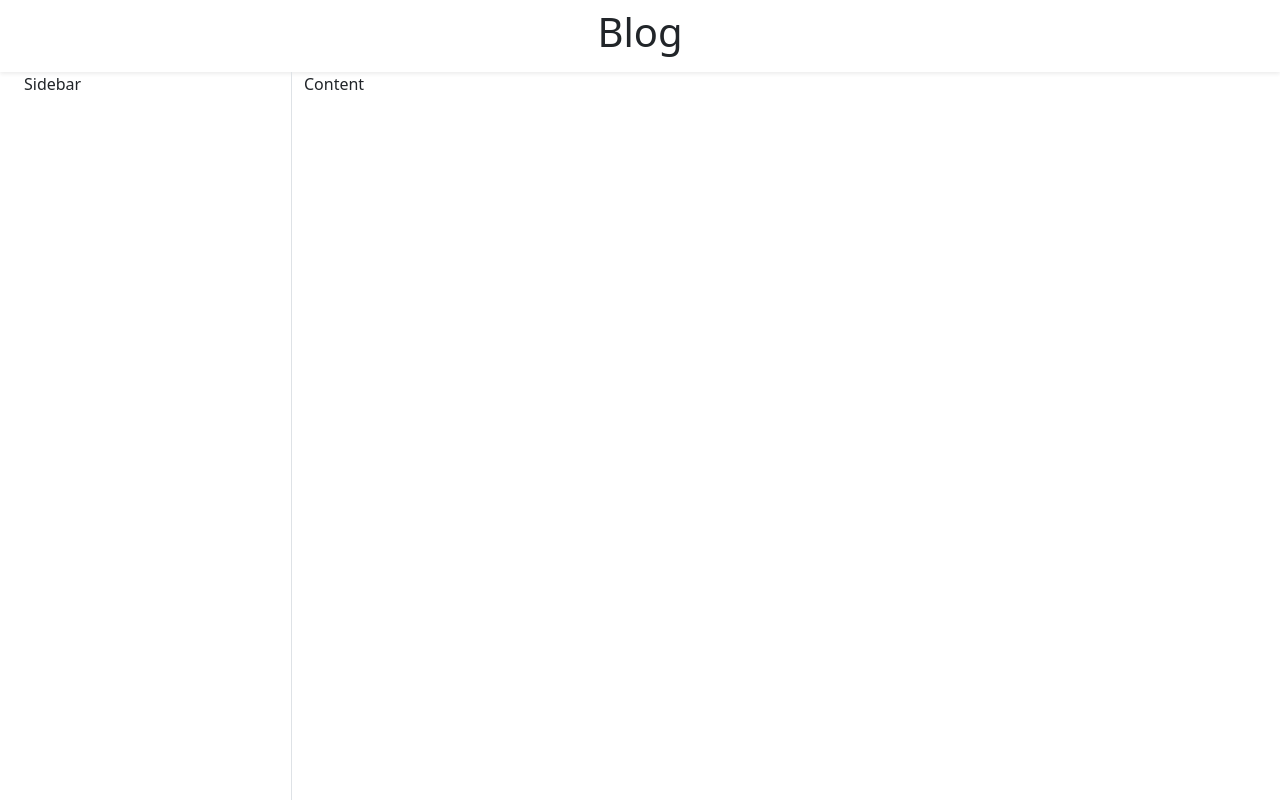
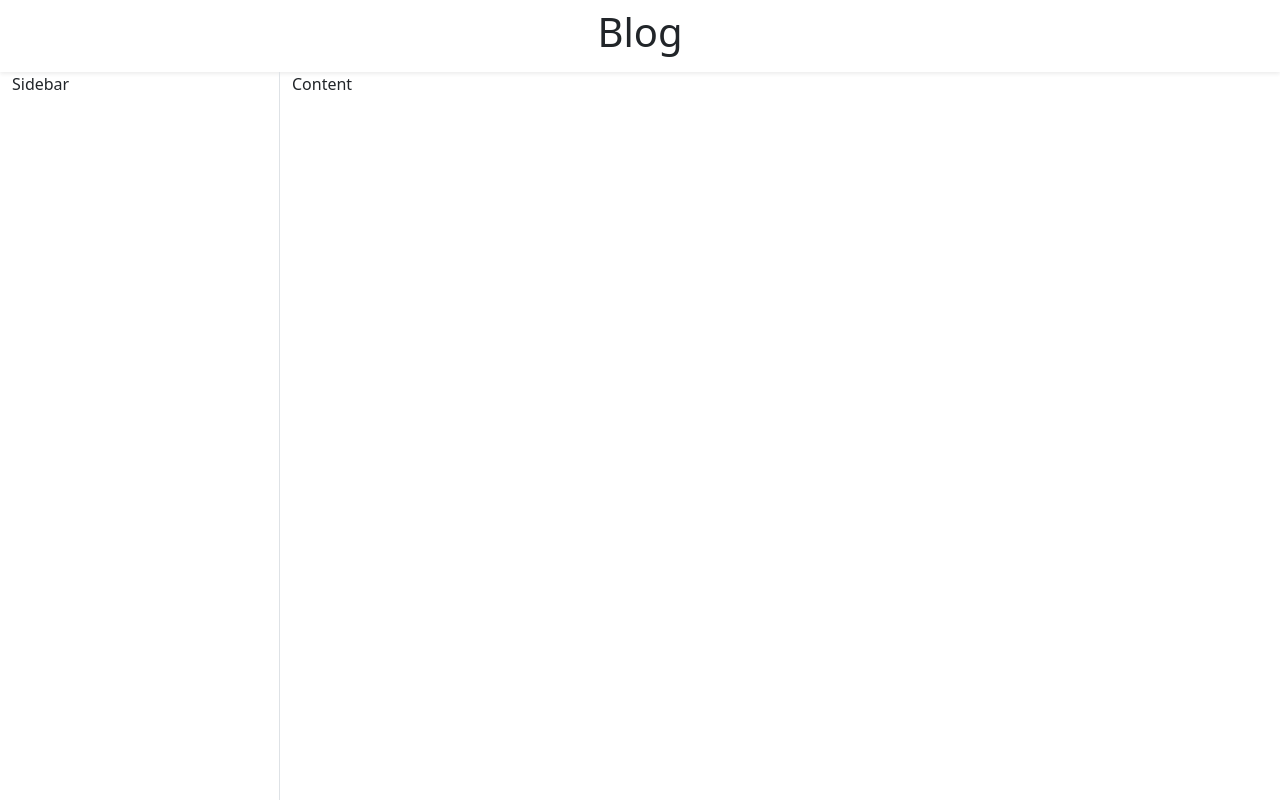
Before and after one commit to gideonadeti/blog, a Next.js app: page / in a window 1280 px wide. Shown: the top 800 px of the page. Built offline with nearby package versions, Linux system fonts and the light colour scheme.

Commit message:
Remove container fluid

```diff
--- a/src/app/components/Main.tsx
+++ b/src/app/components/Main.tsx
@@ -3,7 +3,7 @@ import Content from "./Content";
 
 export default function Main() {
   return (
-    <main className="flex-grow-1 container-fluid position-relative">
+    <main className="flex-grow-1 position-relative">
       <Sidebar />
       <Content />
     </main>
```
